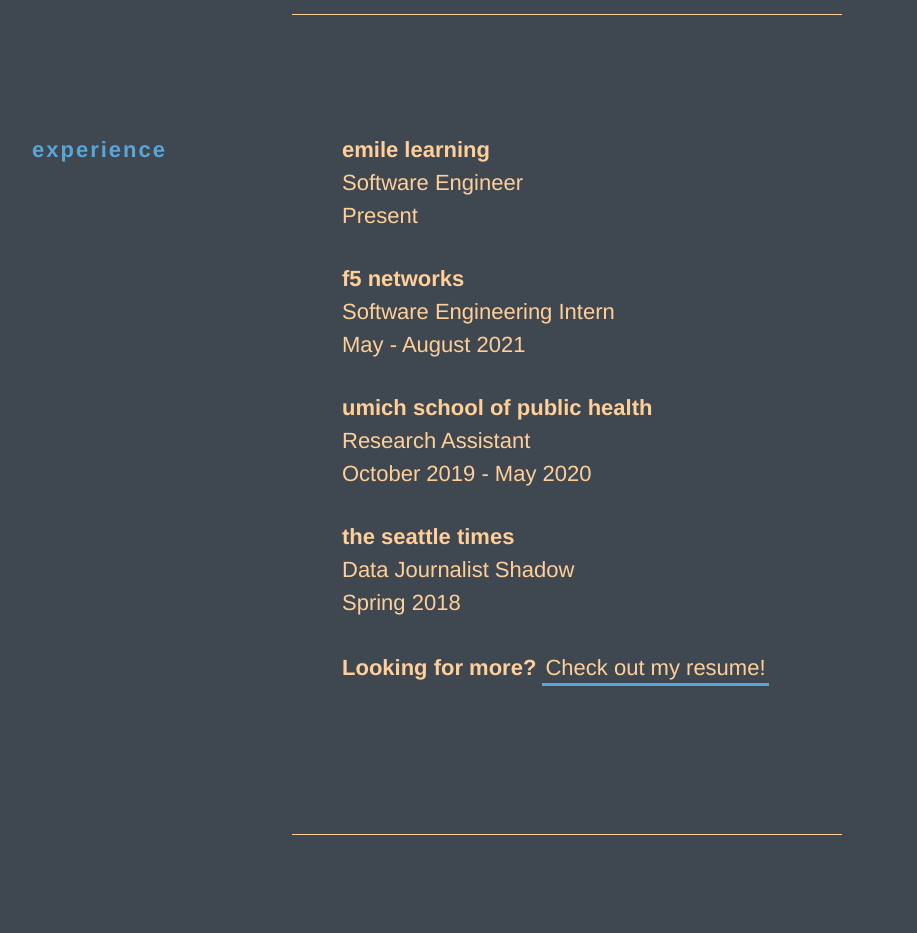
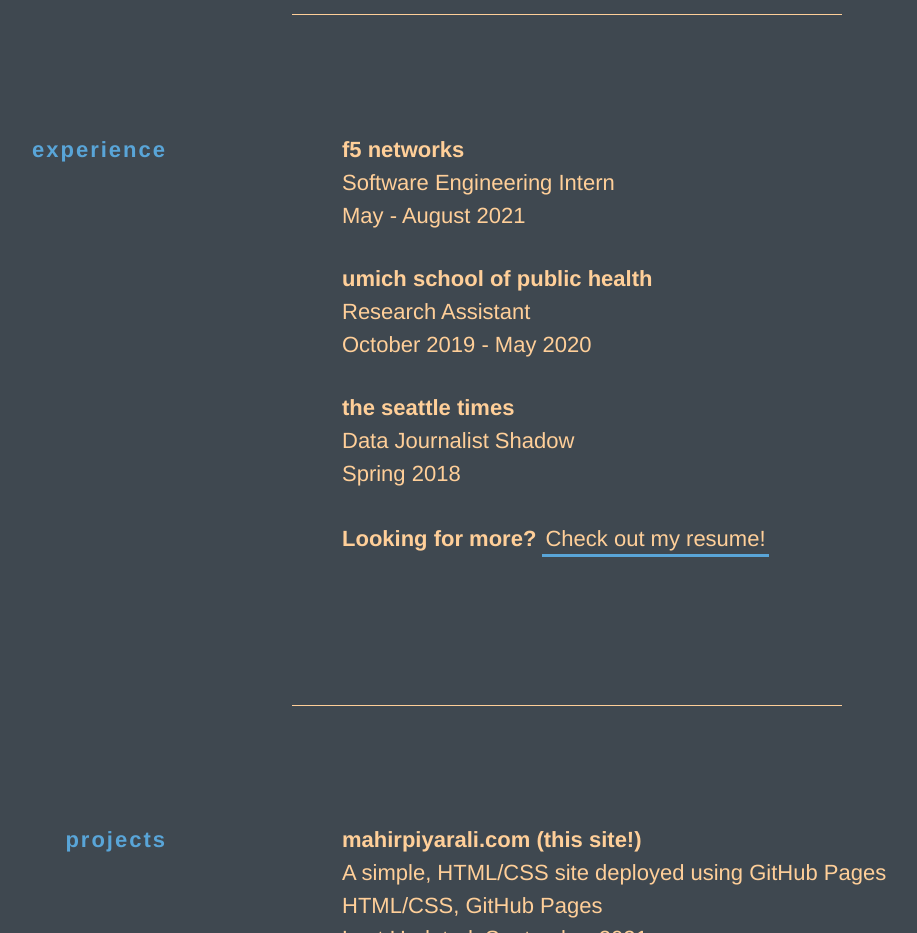
Before and after one commit to mahirumich/mahirumich.github.io, a plain HTML site: page index.html in a window 1280 px wide. Shown: the part 2560-3493 px from the top of the page, without its empty margins (73-990 px from the left). Drawn offline with Linux system fonts and the light colour scheme.

Commit message:
commented out emile

```diff
--- a/index.html
+++ b/index.html
@@ -107,11 +107,11 @@
     <section>
       <div class="section_title left">experience</div>
       <div class="section_content">
-        <div class="exp_item">
+        <!-- <div class="exp_item">
           <div class="exp_place">Emile Learning</div>
           <div class="exp_title">Software Engineer</div>
-          <div class="exp_time">Present</div>
-        </div>
+          <div class="exp_time">Start date: July 2021</div>
+        </div> -->
         <div class="exp_item">
           <div class="exp_place">F5 Networks</div>
           <div class="exp_title">Software Engineering Intern</div>
```
